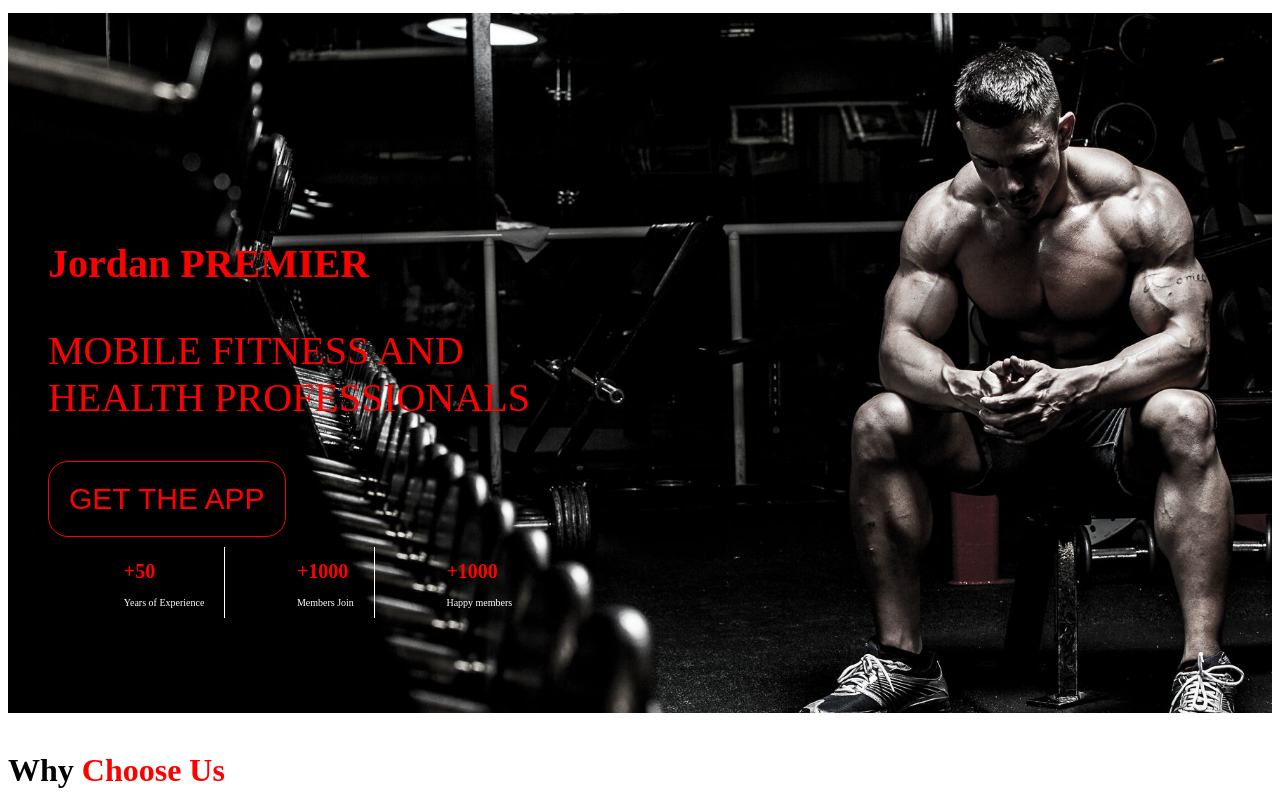
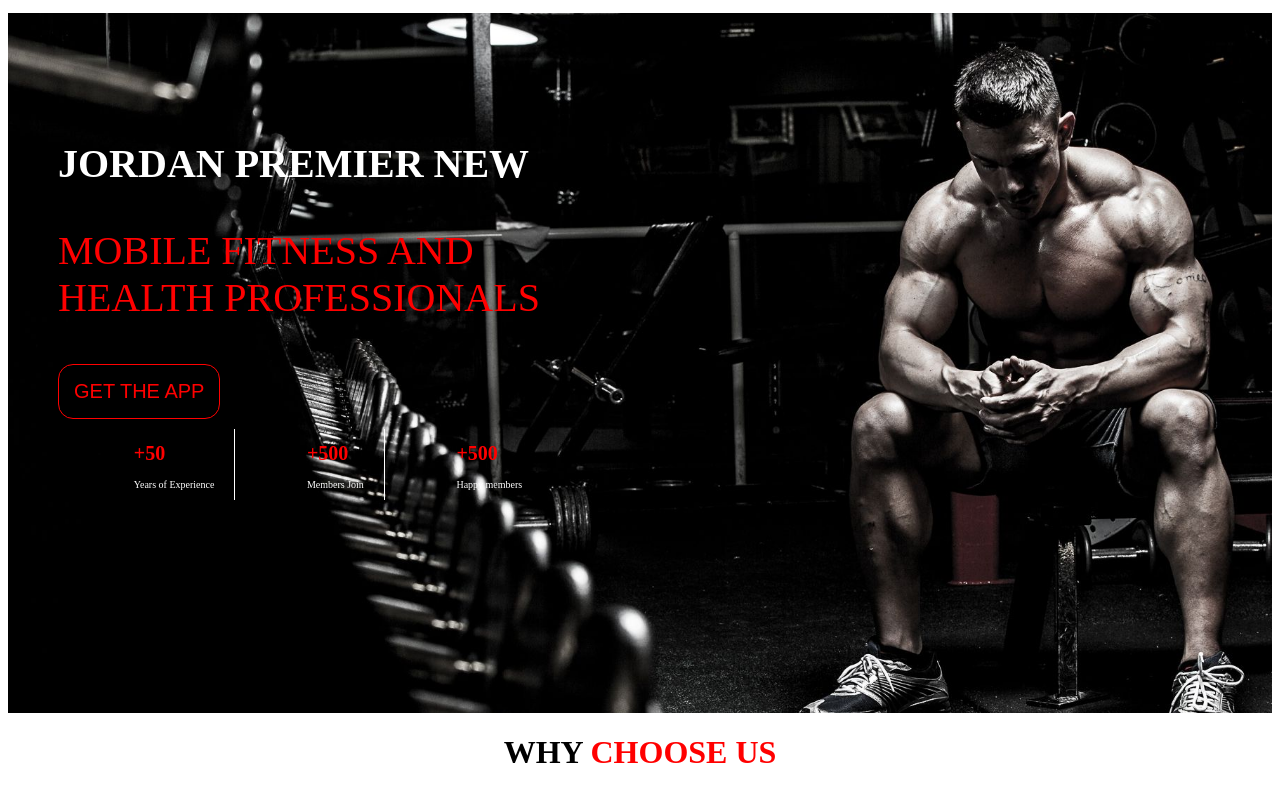
Before and after one commit to IbrahemAbuAmoud/Front-end2024, a plain HTML site: page index.html in a window 1280 px wide. Shown: the part 79-890 px from the top of the page. Drawn offline with Linux system fonts and the light colour scheme.

Commit message:
Project html&css

```diff
--- a/css/css2.css
+++ b/css/css2.css
@@ -16,42 +16,42 @@ a{
     border-radius: 20px;
 }
 #first{
+    color: white;
     background-image:url('../gym\ bc.jpg') ;
     height: 700px;
     background-repeat: no-repeat;
     background-size:cover ;
 }
 .title{
-    color: red;
-    padding-top: 100px;
+    color: white;
     font-size:40px ;
 
 }
-.firstbody{
+.firstBody{
     padding-top: 100px;
     font-size: 40px;
     color: white;
-    padding-left:40px ;
+    padding-left:50px ;
     width: 500px;
 }
 
-.redcolor{
+.redColor{
     color: red;
 }
 
-.app{
-    font-size: 30px;
-    padding: 20px;
+.App{
+    font-size: 20px;
+    padding: 15px;
     border: 1px solid red;
     background-color: rgba(0,0,0,0);
-    border-radius: 20px;
+    border-radius: 15px;
 }
 
-.app:hover{
+.App:hover{
     background-color: whitesmoke;
 }
 
-.newUl{
+#newUl{
     font-size: 10px;
     color: red;
     display: flex;
@@ -59,19 +59,22 @@ a{
     justify-content: space-around;
     align-items: start;
 }
+
+li{
+    list-style-type: none;
+
+}
+
 .withBorder{
     list-style-type: none;
     border-right: 1px solid white;
     padding-right: 20px;
+}
 
-}
 .colorWhite{
     color: white;
 }
-li{
-    list-style-type: none;
+
+.second{
+    text-align: center;
 }
-#second{
-align-items: center;
-
-}
--- a/index.html
+++ b/index.html
@@ -8,6 +8,7 @@
     <link rel="shortcut icon" href="./gym logo.jpg" type="image/x-icon">
 </head>
 <body>
+
     <div id="navMain">
         <ul class="navList">
             <li class="navItem" ></li><img src="logo.png" alt="">
@@ -17,42 +18,40 @@
             <li class="navItem"></li><a href="">consulatation</a>
             <li class="navItem"></li><a id="join" href="">join the team</a>
         </ul>
-
-
     </div>
 
     <div id="contact">
         <div id="first">
-            <div class="firstbody">
-            <h1 class="title">Jordan PREMIER </h1>
-            <p class="redcolor">MOBILE FITNESS AND HEALTH PROFESSIONALS</p>
-            <button class="redcolor app">GET THE APP</button>
-            <ul class="newUl">
+                <div class="firstBody">
+                    <h1 class="title">JORDAN PREMIER NEW</h1>
+                    <P class="redColor">MOBILE FITNESS AND HEALTH PROFESSIONALS</P>
+                    <button class="redColor App">GET THE APP</button>
+                        <ul id="newUl">
                             <li class="withBorder">
                                 <h1>+50</h1>
                                 <p class="colorWhite">Years of Experience</p>
                             </li>
                             <li class="withBorder">
-                    <h1>+1000</h1>
+                                <h1>+500</h1>
                                 <p class="colorWhite">Members Join</p>
                             </li>
                             <li>
-                    <h1>+1000</h1>
+                                <h1>+500</h1>
                                 <p class="colorWhite">Happy members</p>
                             </li>
+
                         </ul>
                 </div>
-
         </div>
-        <br>
-        <div id="second">
-            <div id="second">
-                <h1 id="second">Why <span class="redcolor">Choose Us</span></h1>
+        <div class="second">
+            <div>
+                <h1>WHY <span class="redColor">CHOOSE US</span></h1>
             </div>
         </div>
 
     </div>
 
 
+
 </body>
 </html>
```
Lines whose indentation alone changed are shown as unchanged.
